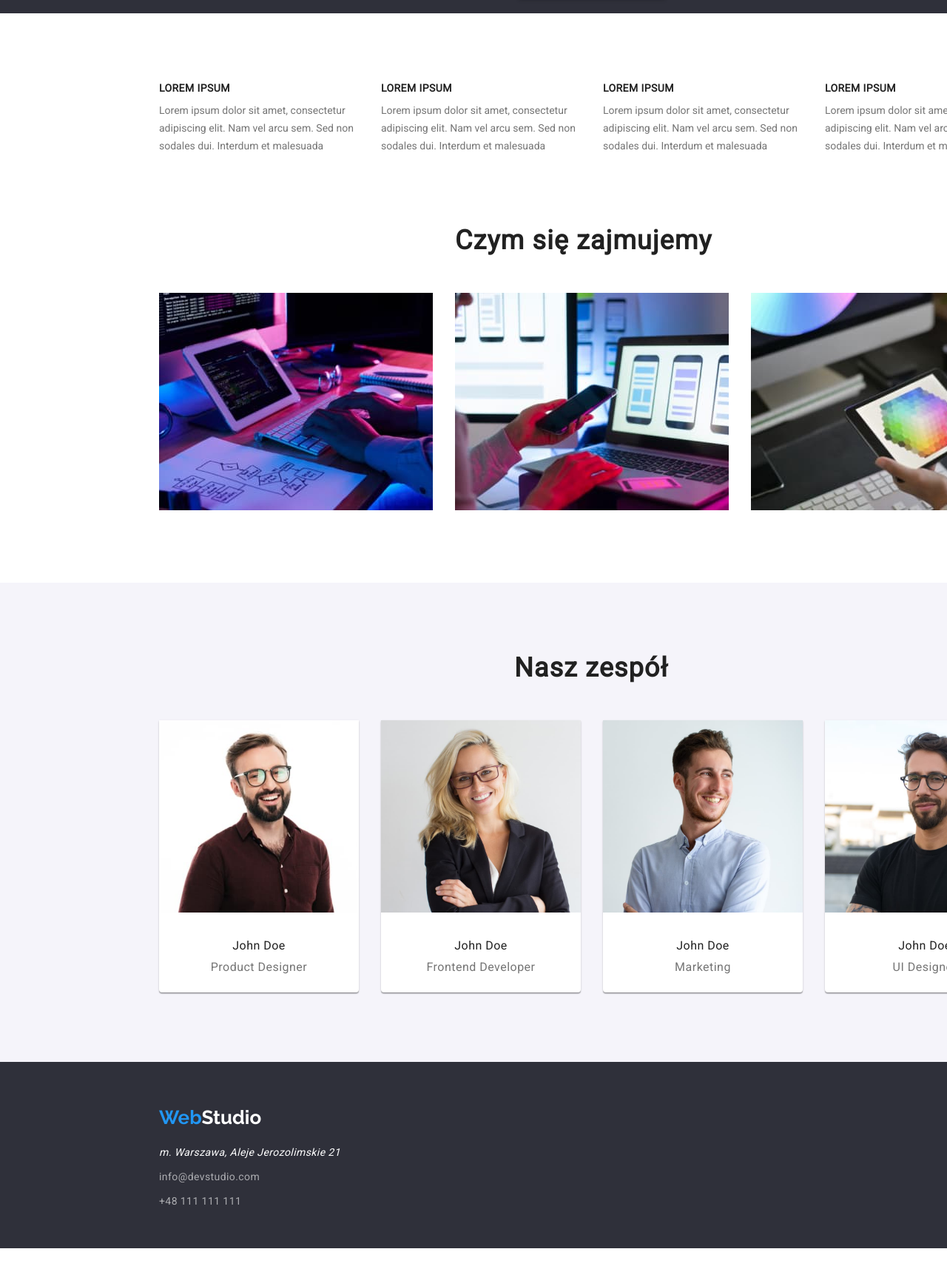
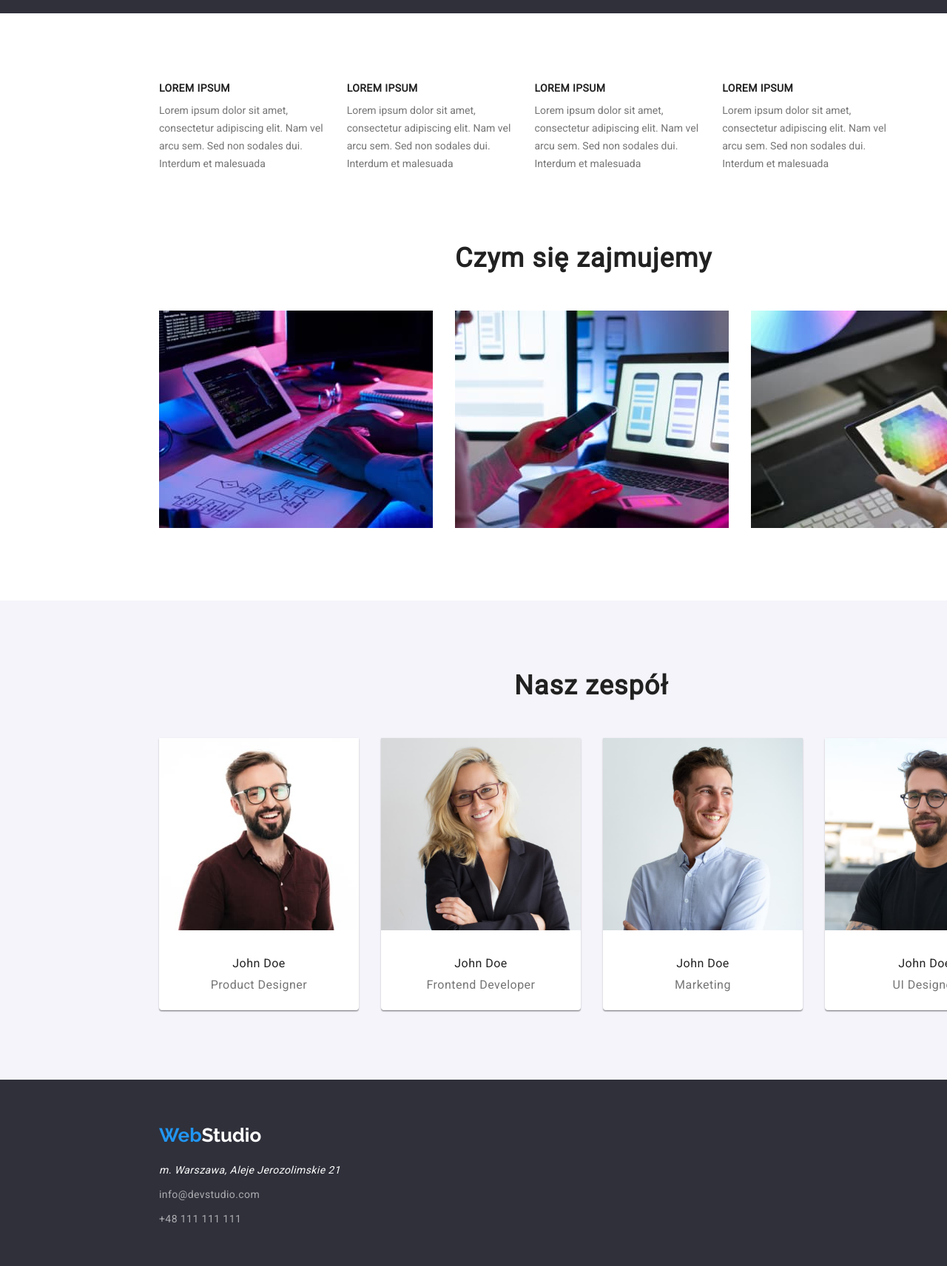
Before and after one commit to SzEmil/goit-markup-hw-03, a plain HTML site: page index.html in a window 1280 px wide. Shown: the part 662-2374 px from the top of the page at 74% size. Before the commit the page ends 2350 px from the top, so only its background shows below. Drawn offline with nearby package versions, Linux system fonts and the light colour scheme.

Commit message:
container added
bez conteneru nawet lepiej to wyglądało

```diff
--- a/css/styles.css
+++ b/css/styles.css
@@ -2,11 +2,12 @@ body {
   font-family: "Roboto", "Raleway", sans-serif;
   background-color: #ffffff;
   color: #212121;
+  width: 1600px;
+  box-shadow: 6px 6px 20px rgba(0, 0, 0, 0.1);
 }
 .container {
-  width: 1600px;
-  margin: 0 auto;
-  box-shadow: 6px 6px 20px rgba(0, 0, 0, 0.1);
+  width: 1200px;
+  padding-left: 215px;
 }
 /* POTEM DODAĆ WAŻNE: MNOŻNIK LINE HEIGHT= TO line-height/font-size */
 
@@ -103,7 +104,7 @@ a {
   color: var(--logo-color2);
 }
 .main-logo-format {
-  padding: 24px 0px 0px 215px;
+  padding: 24px 0px 0px 0px;
 }
 .logo .logo-part {
   color: var(--logo-color1);
@@ -146,7 +147,7 @@ a {
 }
 .main-paragraph-format {
   width: 1170px;
-  margin: 94px 0px 94px 215px;
+  margin: 94px 0px 94px 0px;
 }
 .main-paragraph-list {
   display: flex;
@@ -165,7 +166,7 @@ h1 {
   /* or 136% */
   letter-spacing: 0.06em;
   text-transform: uppercase;
-  padding: 200px 0px 30px 452px;
+  padding: 200px 0px 30px 237px;
 }
 h2 {
   font-weight: 700;
@@ -176,7 +177,6 @@ h2 {
 /* Fortmatowanie photo main dostepne usługi firmy*/
 .main-content {
   width: 1200px;
-  margin-left: 215px;
   margin-top: 94px;
 }
 .main-header-second-content {
@@ -192,7 +192,7 @@ h2 {
 
 /* Formatowanie informacji o teamie */
 .main-header-second-team {
-  padding: 94px 0px 50px 695px;
+  padding: 94px 0px 50px 480px;
 }
 .main-team {
   width: 1600px;
@@ -202,7 +202,6 @@ h2 {
 }
 .main-photo-team-format {
   display: flex;
-  padding-left: 215px;
 }
 .main-photo-team-mod:nth-child(n + 2) {
   padding-left: 30px;
@@ -265,7 +264,7 @@ footer {
 }
 
 .logo-footer-format {
-  padding: 60px 0px 0px 215px;
+  padding: 60px 0px 0px 0px;
 }
 .logo-footer-mod:nth-child(2) {
   padding-top: 20px;
--- a/index.html
+++ b/index.html
@@ -18,9 +18,10 @@
     />
   </head>
   <body>
-    <div class="container">
     <!-- header with information about contact, portfiolio and agency -->
-      <header class="header-display-format">
+    <header>
+      <section class="container">
+        <div class="header-display-format">
           <section class="main-logo-format">
             <a href="index.html"
               ><span class="logo"
@@ -56,17 +57,22 @@
               >
             </li>
           </ul>
+        </div>
+      </section>
     </header>
     <!-- main section of document -->
     <main>
       <section class="top-banner">
+        <section class="container">
           <h1>EFEKTYWNE ROZWIĄZANIA DLA WASZEGO BIZNESU</h1>
           <button class="button-main" type="button">
             <span class="text-button">Zamów usługę</span>
           </button>
         </section>
+      </section>
       <!-- container with some information i guess about skills (lorem ipsum) -->
       <section class="main-paragraph-format">
+        <section class="container">
           <ul class="main-paragraph-list">
             <li class="main-paragraph-mod">
               <h3>LOREM IPSUM</h3>
@@ -101,9 +107,11 @@
             </li>
           </ul>
         </section>
+      </section>
 
       <!-- container with images about what company can offer -->
       <section class="main-content">
+        <section class="container">
           <h2 class="main-header-second-content">Czym się zajmujemy</h2>
           <ul class="main-photo-content-format">
             <li class="main-photo-content-format-mod">
@@ -134,8 +142,10 @@
             </li>
           </ul>
         </section>
+      </section>
       <!-- container with images and information about team squad -->
       <section class="main-team">
+        <section class="container">
           <h2 class="main-header-second-team">Nasz zespół</h2>
           <ul class="main-photo-team-format">
             <li class="main-photo-team-mod">
@@ -207,9 +217,11 @@
             </li>
           </ul>
         </section>
+      </section>
     </main>
     <!-- Footer with contact information -->
     <footer>
+      <section class="container">
         <ul class="social-link-footer">
           <div class="logo-footer-format">
             <li class="logo-footer-mod">
@@ -238,7 +250,7 @@
             </li>
           </div>
         </ul>
+      </section>
     </footer>
-    </div>
   </body>
 </html>
```
Also changed, not shown: portfolio.html (+8 -6 lines). Lines whose indentation alone changed are shown as unchanged.
